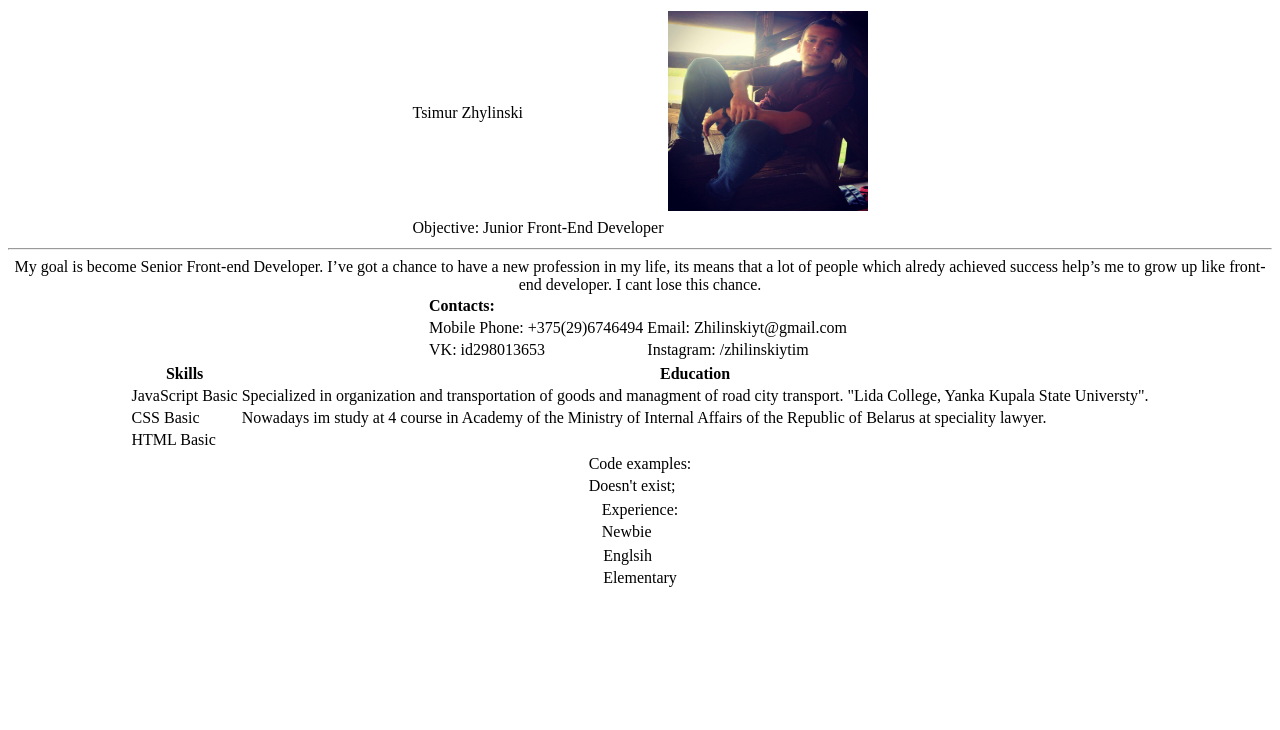
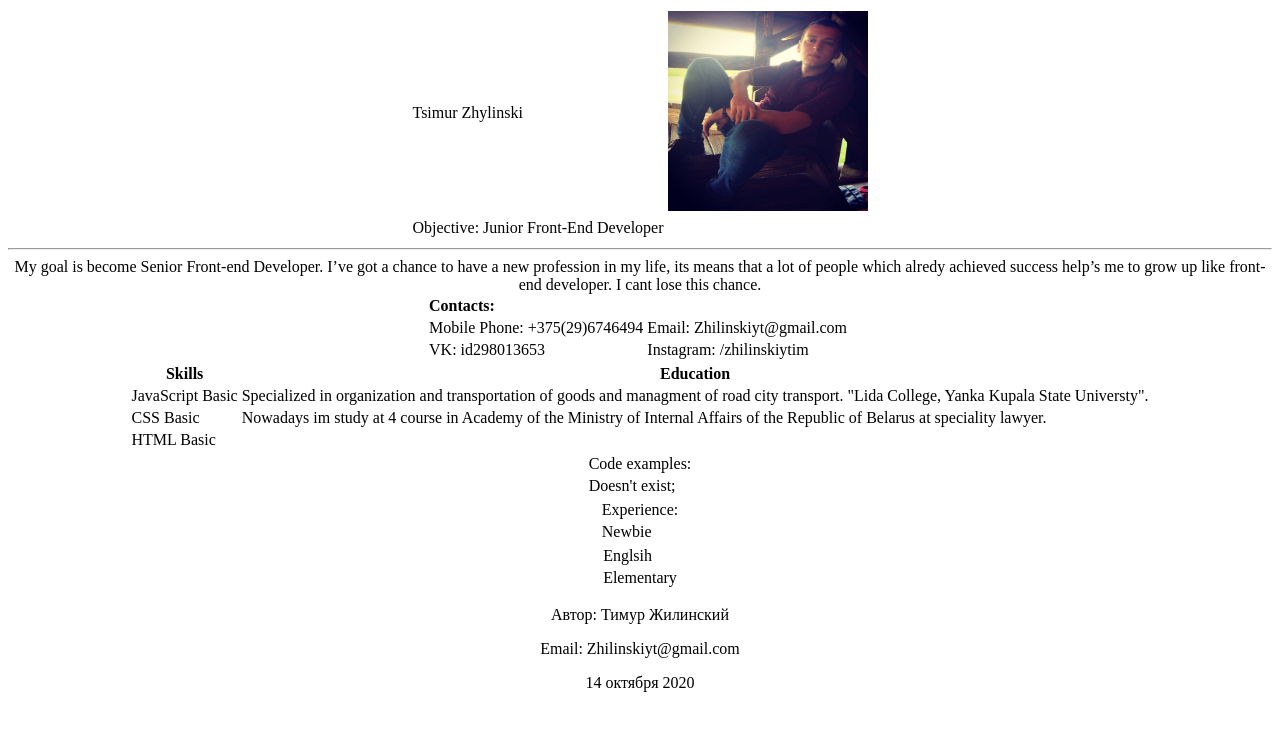
Before and after one commit to zhilinskiyt/rsschool-cv, a plain HTML site: page index.html in a window 1280 px wide. Drawn offline with Linux system fonts and the light colour scheme.

Commit message:
feat: add semantic markup

```diff
--- a/index.html
+++ b/index.html
@@ -8,6 +8,8 @@
 </head>
 <body>
     <div align="center">
+        <main><section>
+            <article>
                 <table>
                 <tr>
                     <td>Tsimur Zhylinski</td>
@@ -18,6 +20,9 @@
                     <td></td>
                 </tr>
             </table>
+        </article>
+    </section>
+    <section>
         <hr>
         My goal is become Senior Front-end Developer. I’ve got a chance to have a new profession in my life, its means that a lot of people which alredy achieved success help’s me to grow up like front-end developer. I cant lose this chance.
         <table>
@@ -76,6 +81,15 @@
                 <td>Elementary</td>
             </tr>
         </table>
+    </section>
+    <footer>
+        <adress>
+            <p>Автор: Тимур Жилинский</p>
+            <p>Email: Zhilinskiyt@gmail.com</p>
+        </adress>
+        <time datetime="2020-14-10">14 октября 2020</time>
+    </footer>
+</main>
     </div>
 </body>
 </html>
```
Lines whose indentation alone changed are shown as unchanged.
